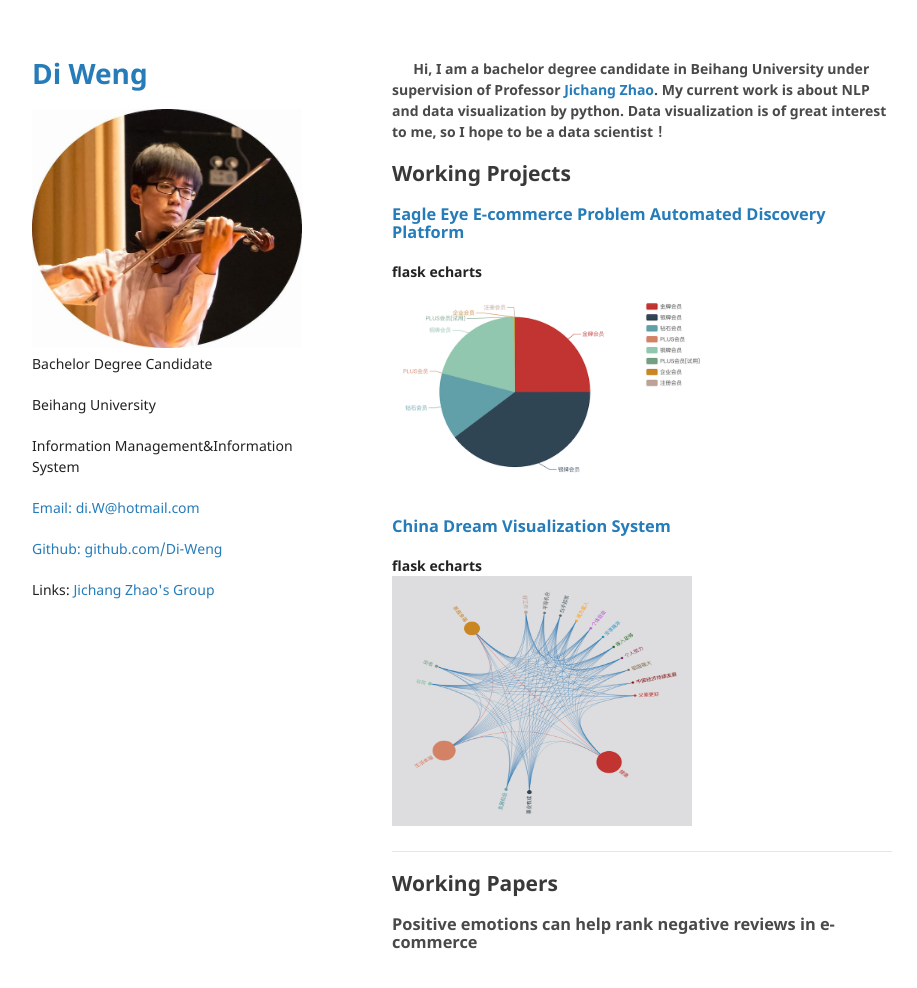
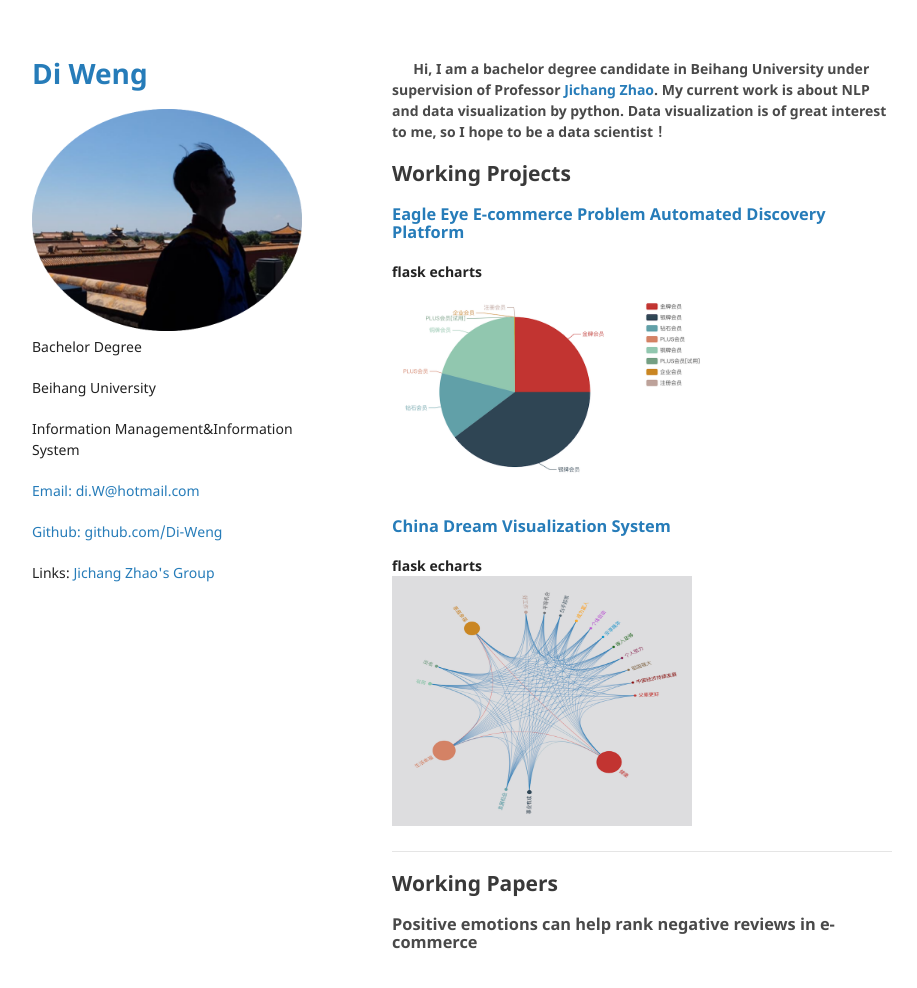
Before and after one commit to Di-Weng/di-weng.github.io, a Jekyll site: the page built from index.md, in a window 1280 px wide and 1021 px high. Shown: the top 988 px of the window, without its empty margins (178-1095 px from the left). Built offline with Jekyll 4.4.1, drawn with Linux system fonts in a browser that asks for light colours.

Commit message:
Update education and profile photo.

```diff
--- a/_config.yml
+++ b/_config.yml
@@ -1,8 +1,8 @@
 title: Di Weng
-logo: /assets/img/profile.jpg
+logo: /assets/img/profile.png
 email: di.W@hotmail.com
 description: Never Stop
-education: Bachelor Degree Candidate
+education: Bachelor Degree
 school: Beihang University
 major: Information Management&Information System
 google_analytics: UA-129698123-1
```
Also changed, not shown: assets/img/profile.jpg (deleted), assets/img/profile.png (added).
